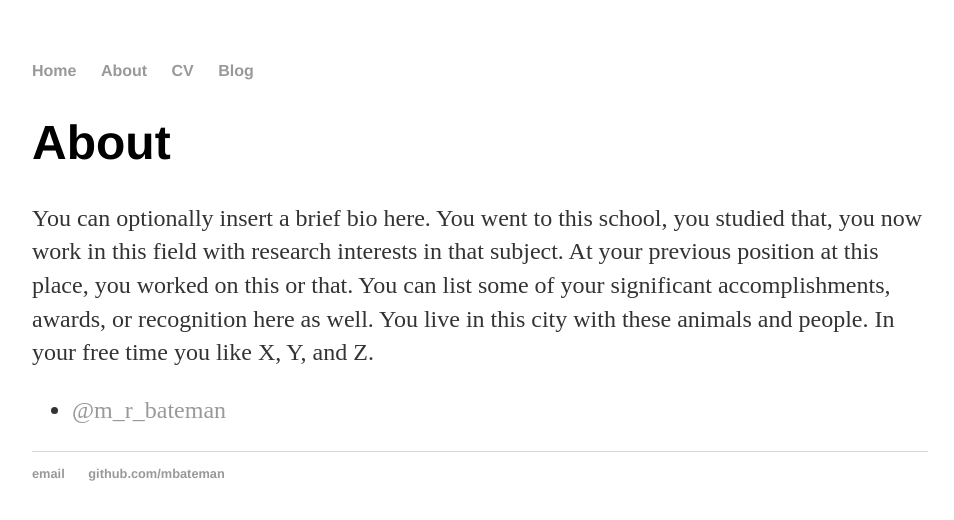
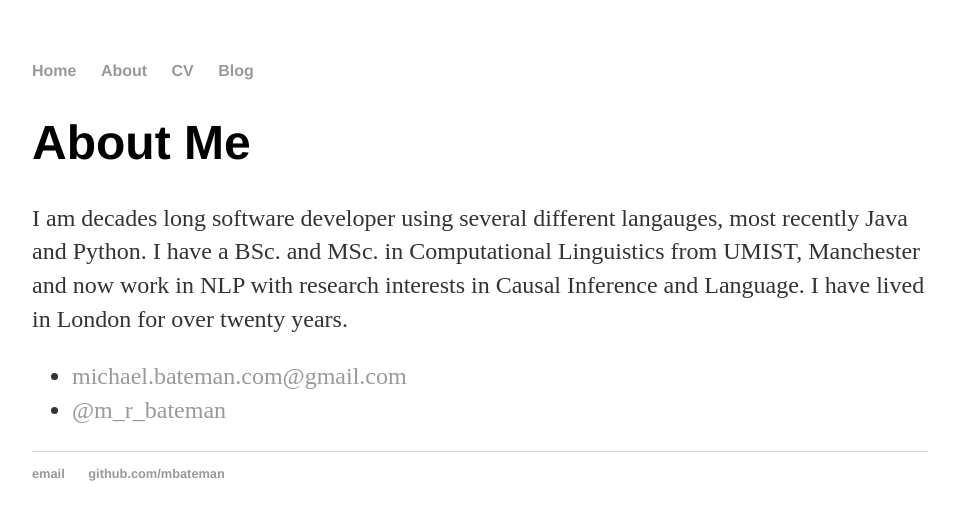
Before and after one commit to hankquinlan/hankquinlan.github.io, a Jekyll site: the page built from about/index.html, in a window 1280 px wide. Shown: the top 520 px of the page, without its empty margins (160-1114 px from the left). Built offline with Jekyll 4.4.1, drawn with Linux system fonts in a browser that asks for light colours.

Commit message:
Update index.html

```diff
--- a/about/index.html
+++ b/about/index.html
@@ -4,10 +4,13 @@ title: About Michael Bateman
 ---
 
 		<div class="about">
-			<h1>About</h1>
-			<p>You can optionally insert a brief bio here. You went to this school, you studied that, you now work in this field with research interests in that subject. At your previous position at this place, you worked on this or that. You can list some of your significant accomplishments, awards, or recognition here as well. You live in this city with these animals and people. In your free time you like X, Y, and Z.</p>
+			<h1>About Me</h1>
+			<p>I am decades long software developer using several different langauges, most recently Java and Python.
+			I have a BSc. and MSc. in Computational Linguistics from UMIST, Manchester and now work in NLP with research interests in Causal Inference and Language.
+			I have lived in London for over twenty years.</p>
 
 			<ul class="contacts">
+				<li><a href="#">michael.bateman.com@gmail.com</a></li>
 				<li><a href="#">@m_r_bateman</a></li>
 				</ul>
 		</div>
```
